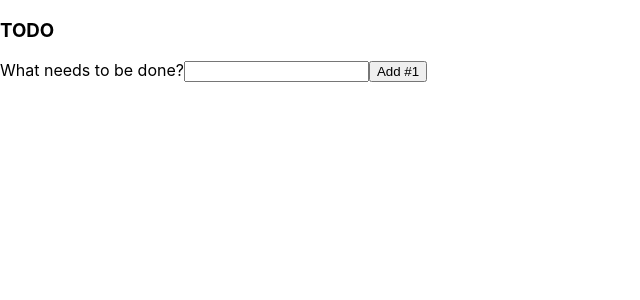
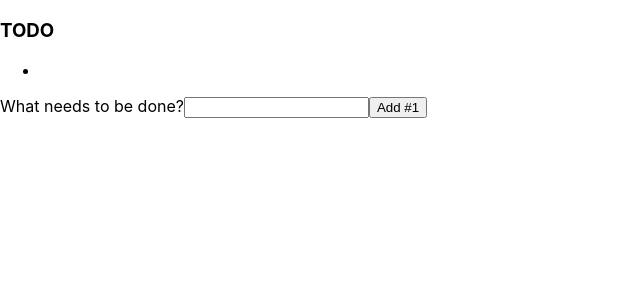
Before and after one commit to Mart1n991/todos, a React (Create React App) app: page / in a window 1280 px wide. Shown: the top 300 px of the page, without its empty margins (0-640 px from the left). Built offline with nearby package versions, Linux system fonts and the light colour scheme.

Commit message:
Odstránil som funkciu map a presunul ju do komponentu TodoList.js

```diff
--- a/src/components/Todo.js
+++ b/src/components/Todo.js
@@ -1,11 +1,13 @@
 import React from "react";
 
-export default function Todo({ items }) {
+//Import icons from font awesome
+import { FontAwesomeIcon } from "@fortawesome/react-fontawesome";
+import { faCheckSquare, faTrashAlt } from "@fortawesome/free-solid-svg-icons";
+
+export default function Todo({ text }) {
   return (
     <div>
-      {items.map((item) => (
-        <li key={item.id}>{item.text}</li>
-      ))}
+      <li>{text}</li>
     </div>
   );
 }
```
